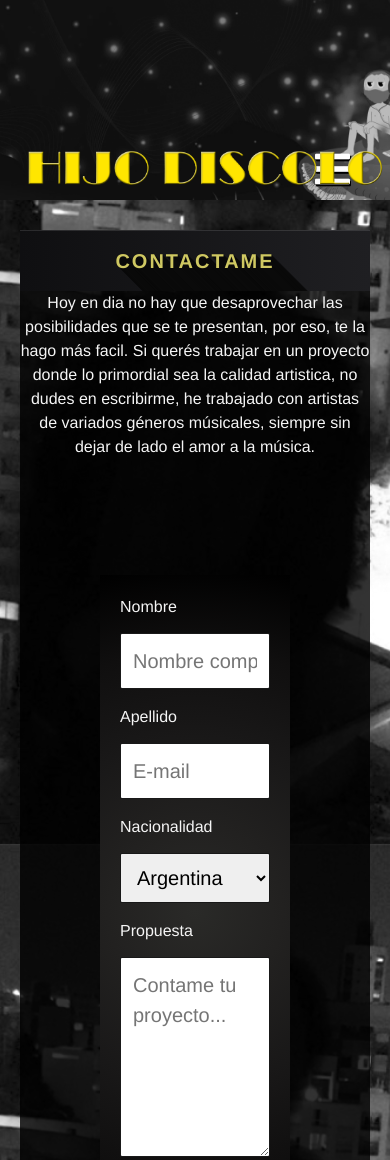
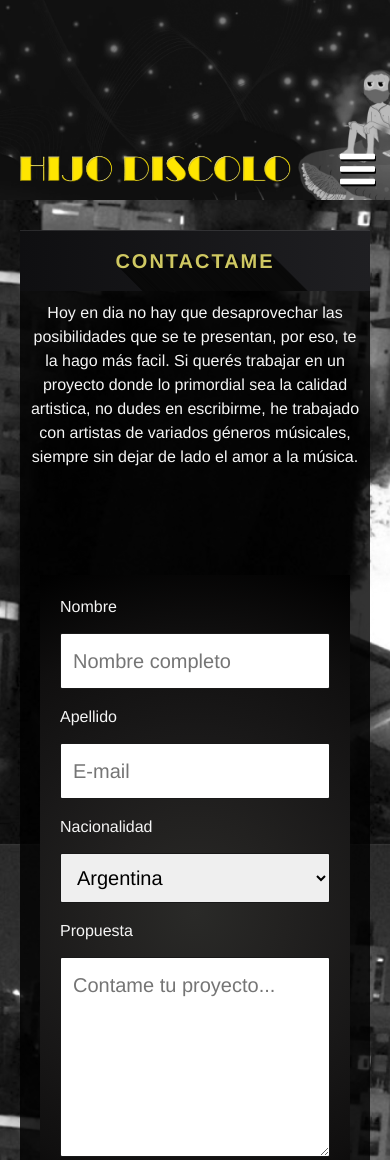
Before and after one commit to 3lmassi/Hijo-discolo-project, a plain HTML site: page paginas/contacto.html in a window 390 px wide. Shown: the top 1160 px of the page. Drawn offline with nearby package versions, Linux system fonts and the light colour scheme.

Commit message:
Avances en detalles generales

```diff
--- a/css/style.css
+++ b/css/style.css
@@ -544,7 +544,7 @@ body{
 /*---------------------------------------------------------------------------------------------------- PAGINA RESPONSIVE MOBILE --------------------------------------------------------------------------*/
 /*---------------------------------------------------------------------------------------------------- PAGINA RESPONSIVE MOBILE --------------------------------------------------------------------------*/
 /*---------------------------------------------------------------------------------------------------- PAGINA RESPONSIVE MOBILE --------------------------------------------------------------------------*/
-@media screen and (max-width: 968px) {
+@media screen and (max-width: 1020px) {
 
     .cajaPrincipal{
         background-color:#000000cc ;
@@ -565,15 +565,16 @@ body{
 
     .enlaceLogo{
         position: absolute;
-        padding: 125px 15px;
+        padding: 136px 10px;
     }
 
     .logo{
-        height: 85px;
+        height: 65px;
     }
 
     .checkbtn{
         display: block;
+        margin-right: 15px;
     }
 
     ul{
@@ -639,6 +640,9 @@ body{
 
     }
 
+    .centrarPresent p{
+        padding: 10px;
+    }
     .centrarPresent h1{
         display: block;
         clear: both;
@@ -903,7 +907,7 @@ body{
     /*-----------------------------------------------SECCION CONTACTO------------------------------------------------------*/
 
     .cajaFormulario{
-        padding: 100px 80px;
+        padding: 80px 20px;
         display: flex;
         justify-content: center;
     }
```
